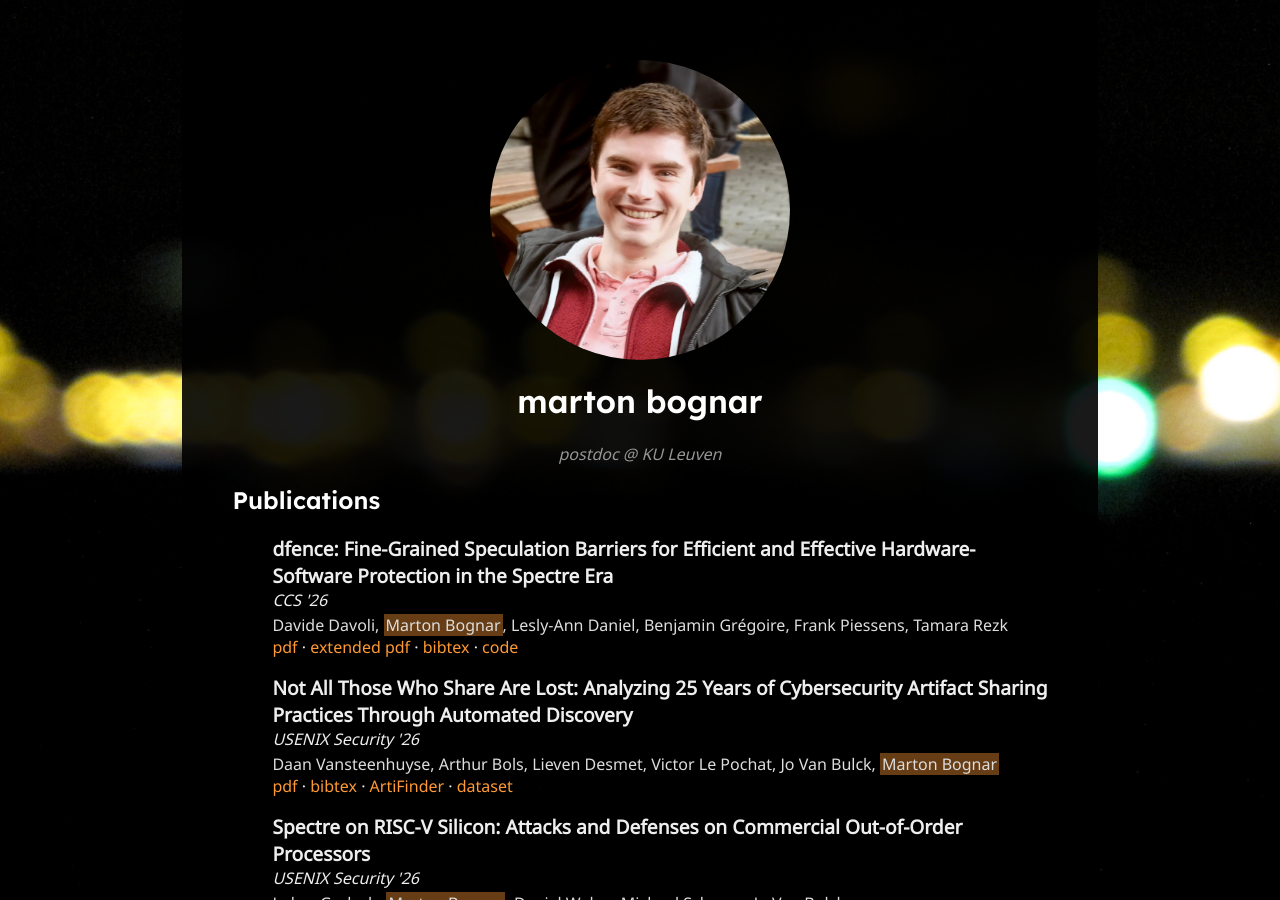
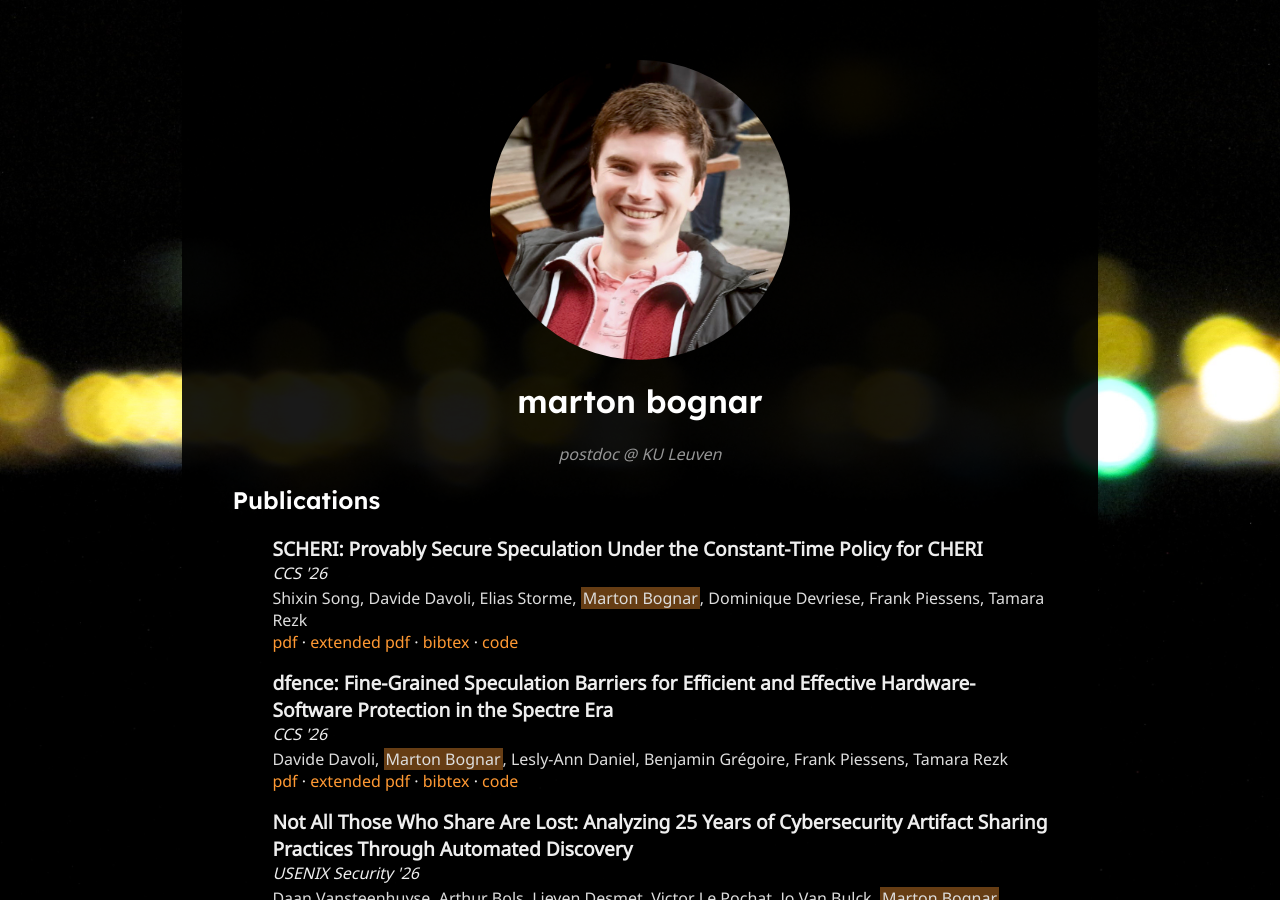
Before and after one commit to martonbognar/martonbognar.github.io, a Jekyll site: the page built from index.html, in a window 1280 px wide and 900 px high. Built offline with Jekyll 4.4.1, drawn with Linux system fonts in a browser that asks for light colours.

Commit message:
Add SCHERI

```diff
--- a/index.html
+++ b/index.html
@@ -7,6 +7,18 @@ layout: default
 <p>postdoc @ KU Leuven</p>
 <h2>Publications</h2>
 <ul id='publications'>
+  <li>
+    <span class='title'>SCHERI: Provably Secure Speculation Under the Constant-Time Policy for CHERI</span>
+    <br>
+    <span class='venue'>CCS '26</span>
+    <br>
+    <span class='authors'>Shixin Song, Davide Davoli, Elias Storme, <span class='me'>Marton Bognar</span>, Dominique Devriese, Frank Piessens, Tamara Rezk</span>
+    <a href='papers/song26scheri.pdf'>pdf</a> ·
+    <a href='https://arxiv.org/abs/2609.17399'>extended pdf</a> ·
+    <a href='papers/song26scheri.bib'>bibtex</a> ·
+    <a href='https://doi.org/10.5281/zenodo.22755930'>code</a>
+  </li>
+
   <li>
     <span class='title'>dfence: Fine-Grained Speculation Barriers for Efficient and Effective Hardware-Software Protection in the Spectre Era</span>
     <br>
--- /dev/null
+++ b/papers/song26scheri.bib
@@ -0,0 +1,6 @@
+@inproceedings{song26scheri,
+  author    = {Song, Shixin and Davoli, Davide and Storme, Elias and Bognar, Marton and Devriese, Dominique and Piessens, Frank and Rezk, Tamara},
+  title     = {{SCHERI}: Provably Secure Speculation Under the Constant-Time Policy for {CHERI}},
+  booktitle = {CCS},
+  year      = 2026,
+}
```
Also changed, not shown: 1 other file.
